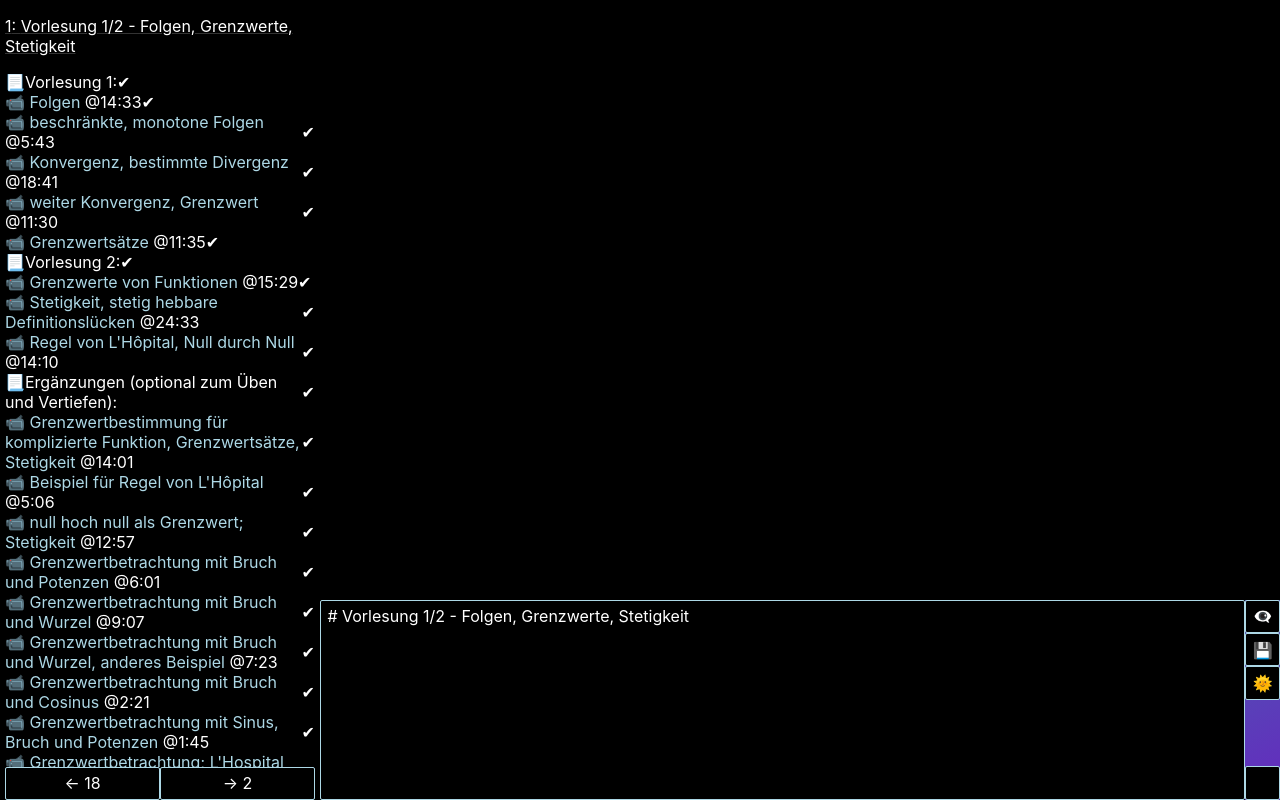
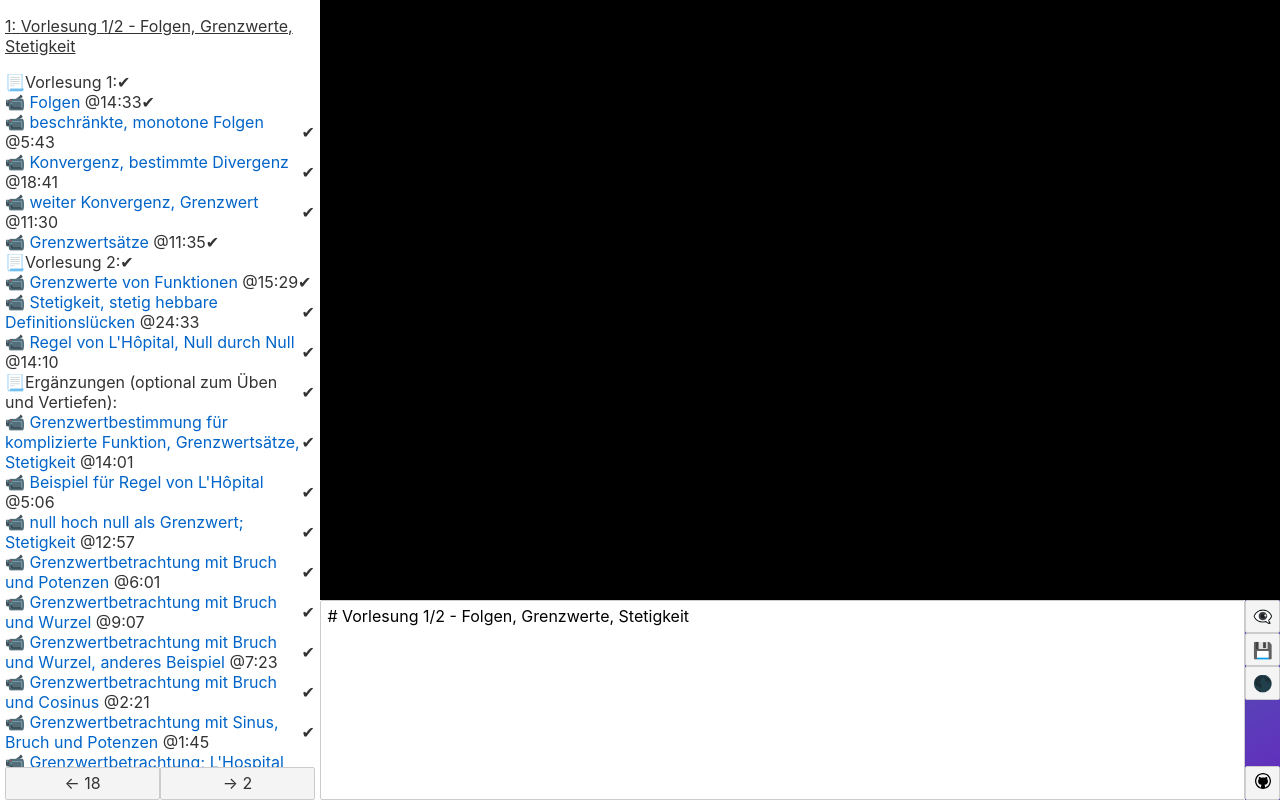
Before and after one commit to 3zbumban/m2-b, a Svelte app: page / in a window 1280 px wide. Built offline with nearby package versions, Linux system fonts and the light colour scheme.

Commit message:
store darkmode

```diff
--- a/src/App.svelte
+++ b/src/App.svelte
@@ -13,7 +13,7 @@ let currentThema = localStorage.getItem("currentThema") ? JSON.parse(localStorag
 let currentVid = "";
 let active = {};
 let preview = false;
-let dark = true;
+let dark = localStorage.getItem("darkmode") ? JSON.parse(localStorage.getItem("darkmode")) : false;
 
 $: notes = JSON.parse(localStorage.getItem("notes")) ? JSON.parse(localStorage.getItem("notes")) : themen.map(el => `# ${el}\n\n`);
 $: next = currentThema<themen.length-1 ? currentThema+1 : 0;
@@ -48,6 +48,7 @@ function toggle(i) {
 
 function sync() {
 	window.localStorage.setItem("notes", JSON.stringify(notes));
+	window.localStorage.setItem("darkmode", JSON.stringify(dark));
 	window.localStorage.setItem("data", JSON.stringify(data));
 	window.localStorage.setItem("currentThema", JSON.stringify(currentThema));
 }
```
